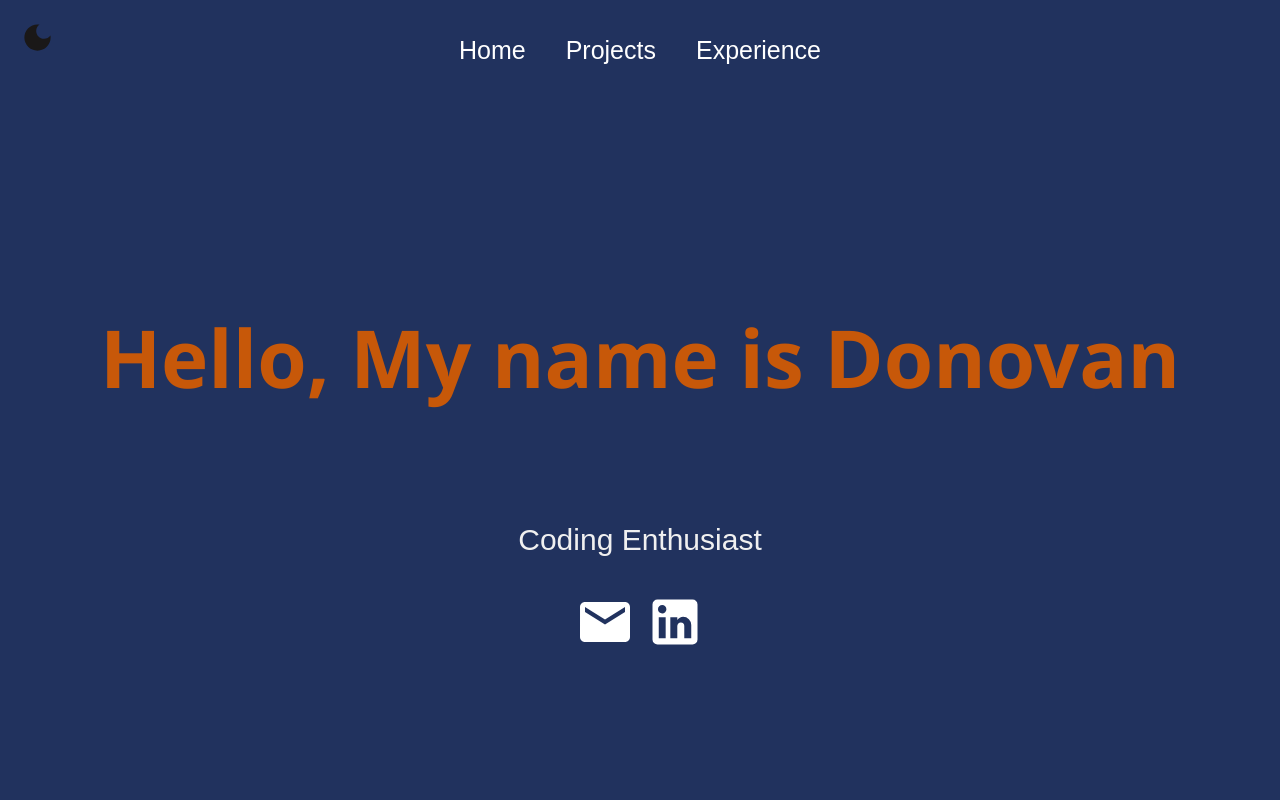
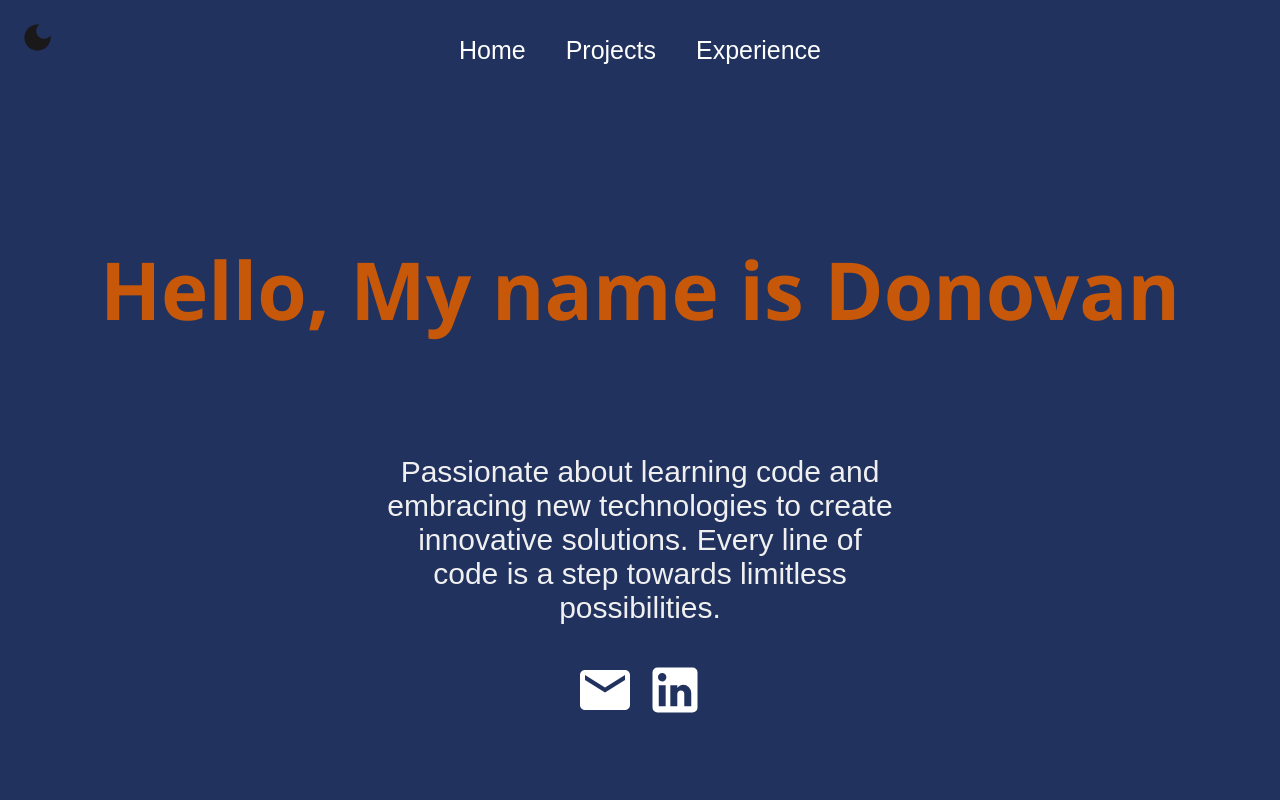
Before and after one commit to Dgibson89/reactportfolio, a React (Create React App) app: page / in a window 1280 px wide. Shown: the top 800 px of the page. Built offline with nearby package versions, Linux system fonts and the light colour scheme.

Commit message:
Home page changes I edited my paragraph for the home page

```diff
--- a/src/pages/Home.js
+++ b/src/pages/Home.js
@@ -11,9 +11,13 @@ function Home() {
       <div className="about">
         <h2>Hello, My name is Donovan</h2>
         <div className="prompt">
-          <p>Coding Enthusiast</p>
+          <p>
+            Passionate about learning code and embracing new technologies to
+            create innovative solutions. Every line of code is a step towards
+            limitless possibilities.
+          </p>
           <a href={emailLink} target="_blank" rel="noopener noreferrer">
-          <EmailIcon />
+            <EmailIcon />
           </a>
           <a href={linkedinLink} target="_blank" rel="noopener noreferrer">
             <LinkedInIcon />
```
